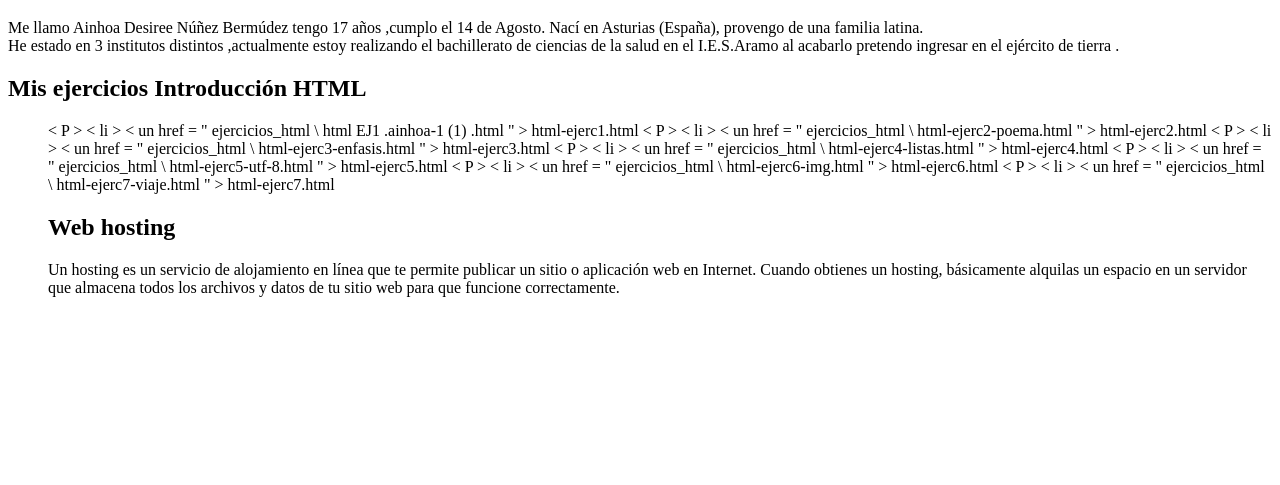
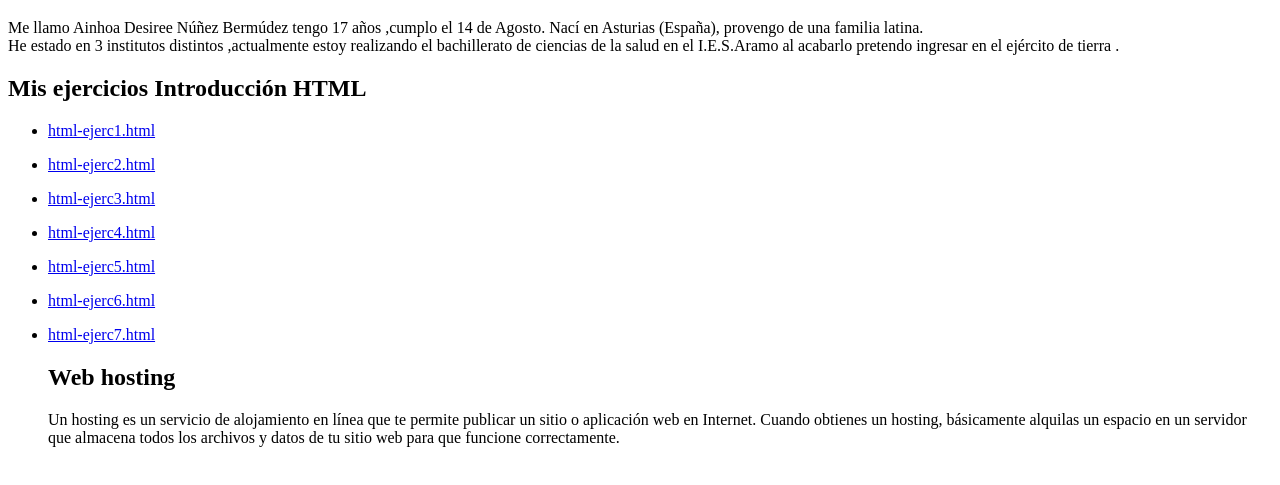
Before and after one commit to ainhoa-nb/ainhoa-nb.github.io, a plain HTML site: page index.html in a window 1280 px wide. Shown: the part 61-546 px from the top of the page. Drawn offline with Linux system fonts and the light colour scheme.

Commit message:
Update index.html

```diff
--- a/index.html
+++ b/index.html
@@ -17,13 +17,14 @@
 
 <h2>Mis ejercicios Introducción HTML</h2>
 <ul>
-	< P > < li > < un  href = " ejercicios_html \ html EJ1 .ainhoa-1 (1) .html " > html-ejerc1.html </ una > </ li > </ p >
-	< P > < li > < un  href = " ejercicios_html \ html-ejerc2-poema.html " > html-ejerc2.html </ una > </ li > </ p >
-	< P > < li > < un  href = " ejercicios_html \ html-ejerc3-enfasis.html " > html-ejerc3.html </ una > </ p >
-	< P > < li > < un  href = " ejercicios_html \ html-ejerc4-listas.html " > html-ejerc4.html </ una > </ li > </ p >
-        < P > < li > < un  href = " ejercicios_html \ html-ejerc5-utf-8.html " > html-ejerc5.html </ una > </ li > </ p >
-	< P > < li > < un  href = " ejercicios_html \ html-ejerc6-img.html " > html-ejerc6.html </ una > </ li > </ p >
-	< P > < li > < un  href = " ejercicios_html \ html-ejerc7-viaje.html " > html-ejerc7.html </ una > </ li > </ p >
+	<p><li><a href="ejercicios_html\html EJ1 .ainhoa-1(1).html">html-ejerc1.html</a></li></p>
+	<p><li><a href="ejercicios_html\html-ejerc2-poema.html">html-ejerc2.html</a></li></p>
+	<p><li><a href="ejercicios_html\html-ejerc3-enfasis.html">html-ejerc3.html</a></li></p>
+	<p><li><a href="ejercicios_html\html_ejerc4-listas.html">html-ejerc4.html</a></li></p>
+	<p><li><a href="ejercicios_html\html_ejerc5-utf-8.html">html-ejerc5.html</a></li></p>
+	<p><li><a href="ejercicios_html\html_ejerc6-img.html">html-ejerc6.html</a></li></p>
+	<p><li><a href="ejercicios_html\html-ejerc7-viaje.html">html-ejerc7.html</a></li></p>
+
 </ ul >
 
 <h2>Web hosting</h2>
```
